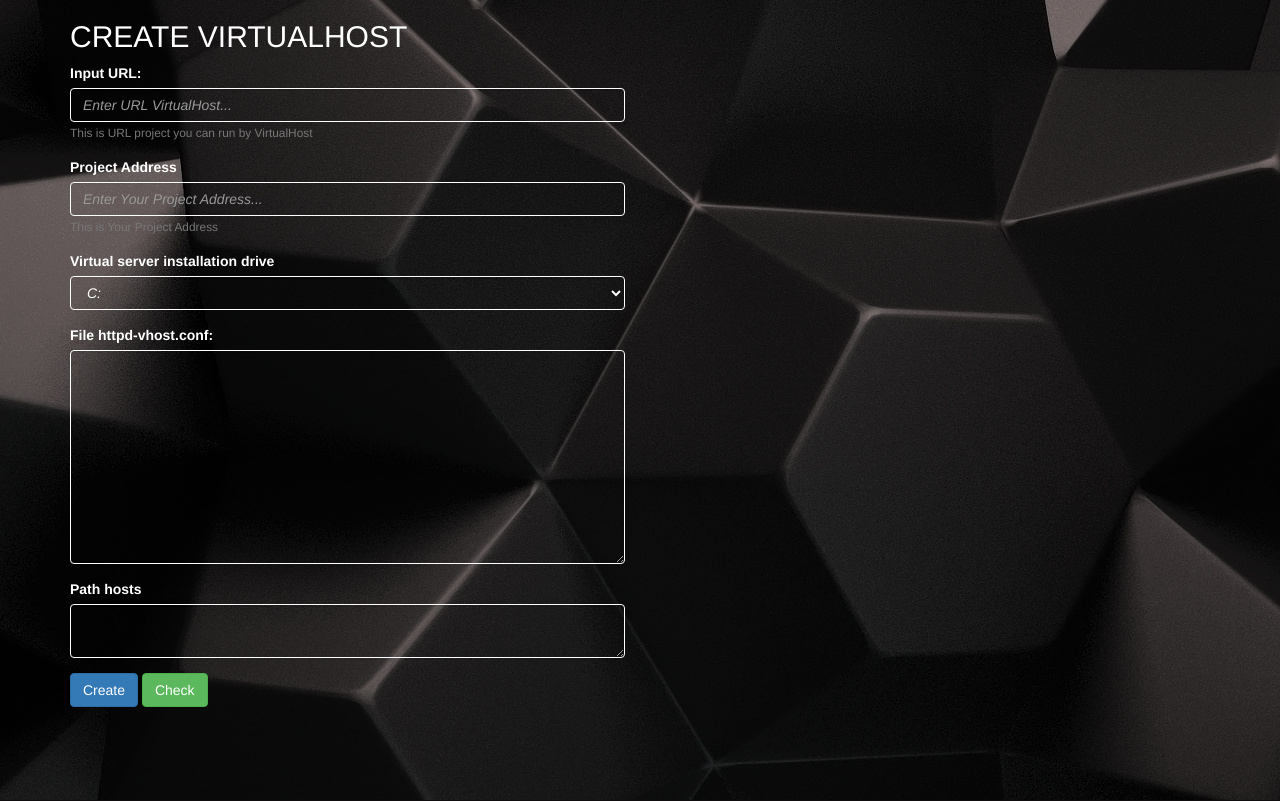
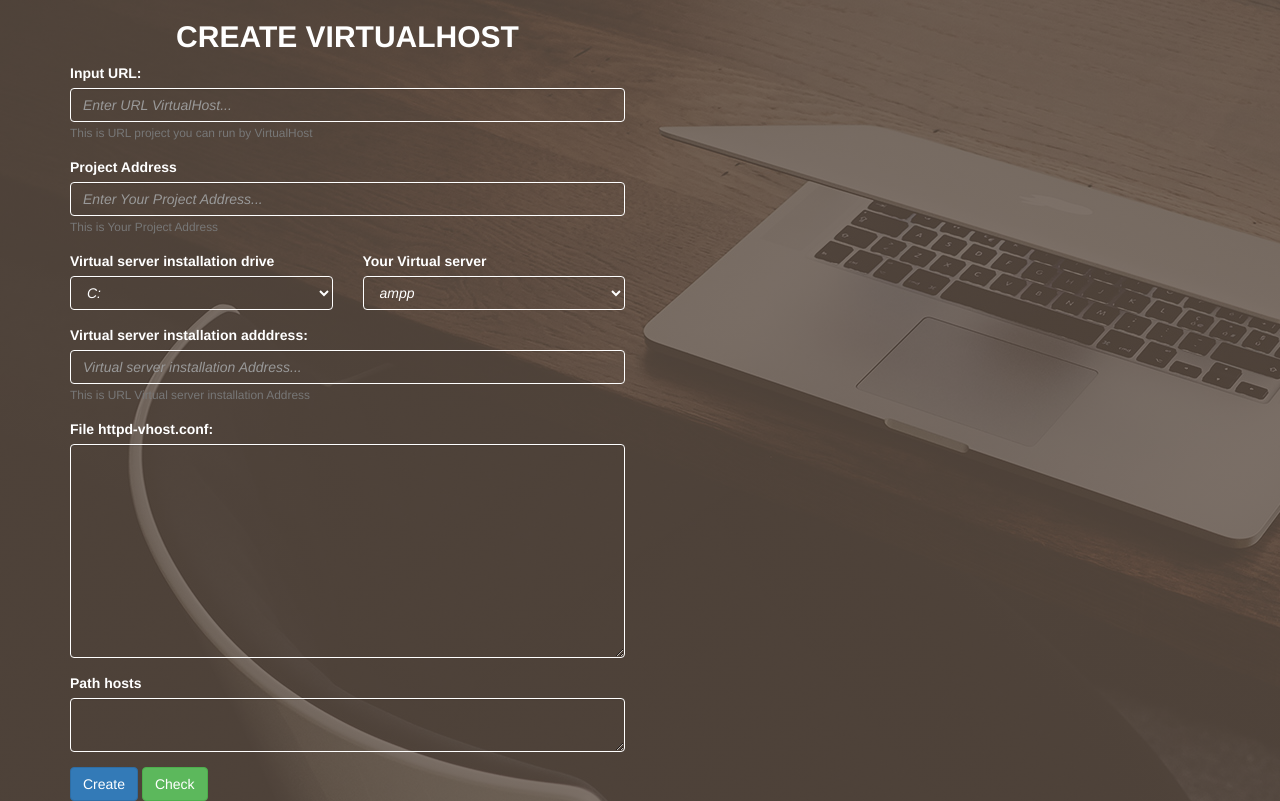
Before and after one commit to caoleviettien/VirtualHostModul, a PHP site: page / in a window 1280 px wide. Run offline with PHP 8.4, Linux system fonts and the light colour scheme.

Commit message:
update 19/04/2019

```diff
--- a/app/check.php
+++ b/app/check.php
@@ -1,10 +1,10 @@
 <?php
 class checkFile
 {
-	public function checkvhost($weburl, $linkpj, $drive){
+	public function checkvhost($weburl, $linkpj, $svaddress){
 		$host = "
 		    	\n<VirtualHost *:80>
-		    	\nDocumentRoot ".$drive.":\\xampp\\htdocs\\".$weburl."
+		    	\nDocumentRoot ".$svaddress.$weburl."
 		    	\nServerName ".$weburl."
 		    	\nErrorLog logs\\dummy-host.example.com-error.log
 		    	\nCustomLog logs\\dummy-host.example.com-access.log common
@@ -21,4 +21,12 @@ class checkFile
 		$path = "\n127.0.0.10 ".$weburl;
 		return $path;
 	}
+
+	public function checkSvAddress($drive, $server){
+	if ($server == "xampp") {
+			return $drive.":\\".$server."\\htdocs\\";
+		} else {
+			return $drive.":\\".$server."\\www\\";
+		}
+	}
 }
--- a/index.php
+++ b/index.php
@@ -7,27 +7,36 @@
 	 $urlold = null;
 	 $linkold = null;
 	 $driveold = null;
+	 $svaddress = null;
+	 $checkSvAddress = null;
+	 $serverold = null;
 
 	if (isset($_POST['url']) & isset($_POST['linkpj']) & isset($_POST['drive'])) {
 	    $checkVhost = $check->checkvhost($_POST['url'], $_POST['linkpj'], $_POST['drive']);
 	}
+
 	if (isset($_POST['url'])) {
 	    $checkPath = $check->checkPath($_POST['url']);
+	}
+
+	if (isset($_POST['drive']) & isset($_POST['server'])) {
+	    $checkSvAddress = $check->checkSvAddress($_POST['drive'], $_POST['server']);
 	}
 
 	if ($_POST) {
 	    $_SESSION["url"] = $_POST["url"];
 	    $_SESSION["linkpj"] = $_POST["linkpj"];
 	    $_SESSION["drive"] = $_POST["drive"];
+	    $_SESSION["server"] = $_POST["server"];
 	}
 
-	if (isset($_SESSION["url"]) & isset($_SESSION["linkpj"]) & isset($_SESSION["drive"]))
+	if (isset($_SESSION["url"]) & isset($_SESSION["linkpj"]) & isset($_SESSION["drive"]) & isset($_SESSION["server"]))
 	{
 		$urlold = $_SESSION["url"];
 		$linkold = $_SESSION["linkpj"];
 		$driveold = $_SESSION["drive"];
+		$serverold = $_SESSION["server"];
 	}
-
  ?>
 
 <!DOCTYPE html>
@@ -39,12 +48,13 @@
 	<link rel="stylesheet" href="">
 	<link rel="stylesheet" type="text/css" href="./public/css/bootstrap.min.css">
 	<link rel="stylesheet" type="text/css" href="./public/css/font-awesome.min.css">
-	<link rel="stylesheet" type="text/css" href="./public/js/bootstrap.min.js">
-	<link rel="stylesheet" type="text/css" href="./public/js/jquery-2.1.4.min.js">
 	<style type="text/css" media="screen">
 		body {
-			background: url("./public/images/background.jpg");
+			background: -webkit-gradient(linear, left top, left bottom, from(rgba(92, 77, 66, 0.8)), to(rgba(92, 77, 66, 0.8))), url("./public/images/1.jpg");
 			color: #fff;
+		}
+		h2{
+			font-weight: bold;
 		}
 		input[type="text"]
 		{
@@ -69,10 +79,10 @@
 </head>
 <body>
 	<div class="container">
-		<h2>CREATE VIRTUALHOST</h2>
 		<div class="row">
 			<div class="col-xs-6">
 				<form name="createform" method="POST" onsubmit="return validateForm()">
+					<h2 class="text-center">CREATE VIRTUALHOST</h2>
 					  <div class="form-group">
 					    <label for="url">Input URL:</label>
 					    <input value="<?php if ($urlold){ echo $urlold; } ?>" type="text" class="form-control" name="url" id="url" placeholder="Enter URL VirtualHost...">
@@ -85,9 +95,11 @@
 					    <small class="form-text text-muted">This is Your Project Address</small>
 					  </div>
 
+					  <div class="row">
+						<div class="col-xs-6">
 							 <div class="form-group">
 							  	<label for="drive">Virtual server installation drive</label>
-					    <select id="drive" name="drive" class="form-control" required="required">
+							    <select id="drive" name="drive" class="form-control" required="required" onchange="hiddenCreate();">
 							    	<option style="color: #000;" value="C"  <?php echo $driveold == "C" ? 'selected' : '' ?> >C:</option>
 							    	<option style="color: #000;" value="D"  <?php echo $driveold == "D" ? 'selected' : '' ?> >D:</option>
 							    	<option style="color: #000;" value="E"  <?php echo $driveold == "E" ? 'selected' : '' ?> >E:</option>
@@ -95,6 +107,26 @@
 							    	<option style="color: #000;" value="G"  <?php echo $driveold == "G" ? 'selected' : '' ?> >G:</option>
 							    	<option style="color: #000;" value="H"  <?php echo $driveold == "H" ? 'selected' : '' ?> >H:</option>
 							    </select>
+					  		</div>
+						</div>
+						<div class="col-xs-6">
+							<div class="form-group">
+							  	<label for="server">Your Virtual server</label>
+							    <select id="server" name="server" class="form-control" required="required" onchange="hiddenCreate();">
+							    	<option style="color: #000;" value="ampp" <?php echo $serverold == "ampp" ? 'selected' : '' ?> >ampp</option>
+							    	<option style="color: #000;" value="wampp" <?php echo $serverold == "wampp" ? 'selected' : '' ?> >wampp</option>
+							    	<option style="color: #000;" value="xampp" <?php echo $serverold == "xampp" ? 'selected' : '' ?> >xampp</option>
+							    </select>
+					  		</div>
+						</div>
+					  </div>
+
+
+
+					  <div class="form-group">
+					    <label for="$svaddress">Virtual server installation adddress:</label>
+					    <input value="<?php if ($checkSvAddress){ echo $checkSvAddress; } ?>" type="text" class="form-control" name="$svaddress" id="$svaddress" placeholder="Virtual server installation Address...">
+					    <small class="form-text text-muted">This is URL Virtual server installation Address</small>
 					  </div>
 
 					  	<div class="form-group">
@@ -108,7 +140,7 @@
 						    <label for="path">Path hosts</label>
 						    <textarea value="add" class="form-control" name="path" id="path" rows="2"><?php if ($checkPath){ echo $checkPath; } ?></textarea>
 						</div>
-					  <button formaction="./app/create.php" name="submit" type="submit" class="btn btn-primary">Create</button>
+					  <button formaction="./app/create.php" name="submit" id="btn-create" type="submit" class="btn btn-primary">Create</button>
 					  <button formaction="index.php" name="check" type="submit" class="btn btn-success">Check</button>
 				</form>
 			</div>
@@ -135,8 +167,16 @@
 			        return true;
 			    }
 			    return false;
+
 		}
 
+
+		function hiddenCreate()
+		{
+			$("#btn-create").css('display','none');
+		}
 	</script>
+	<script src="./public/js/jquery-2.1.4.min.js" type="text/javascript"></script>
+	<script src="./public/js/bootstrap.min.js" type="text/javascript"></script>
 </body>
 </html>
```
Also changed, not shown: app/action.php (+0 -15 lines), app/create.php (+2 -6 lines), public/images/1.jpg (added). Lines whose indentation alone changed are shown as unchanged.
